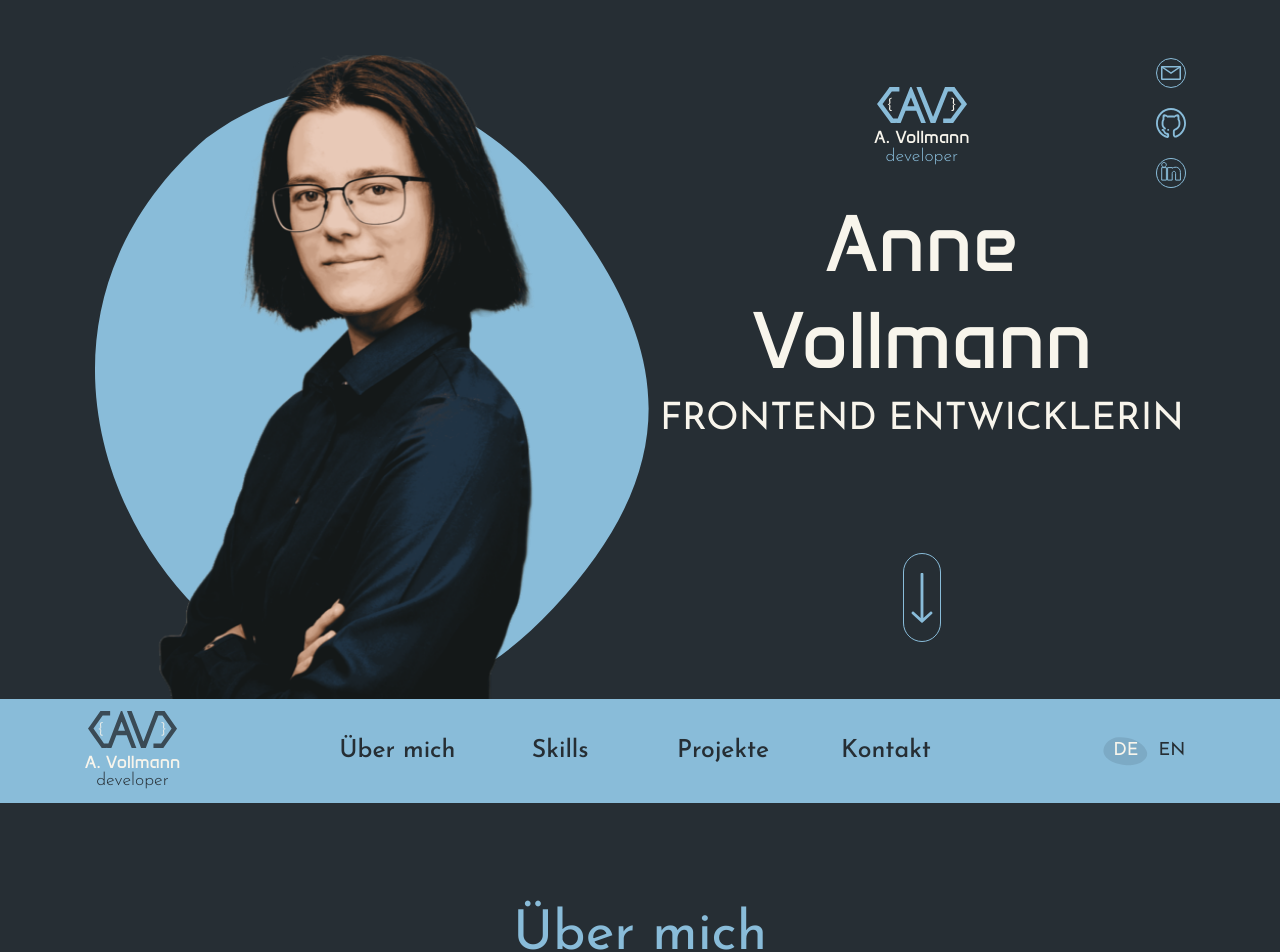
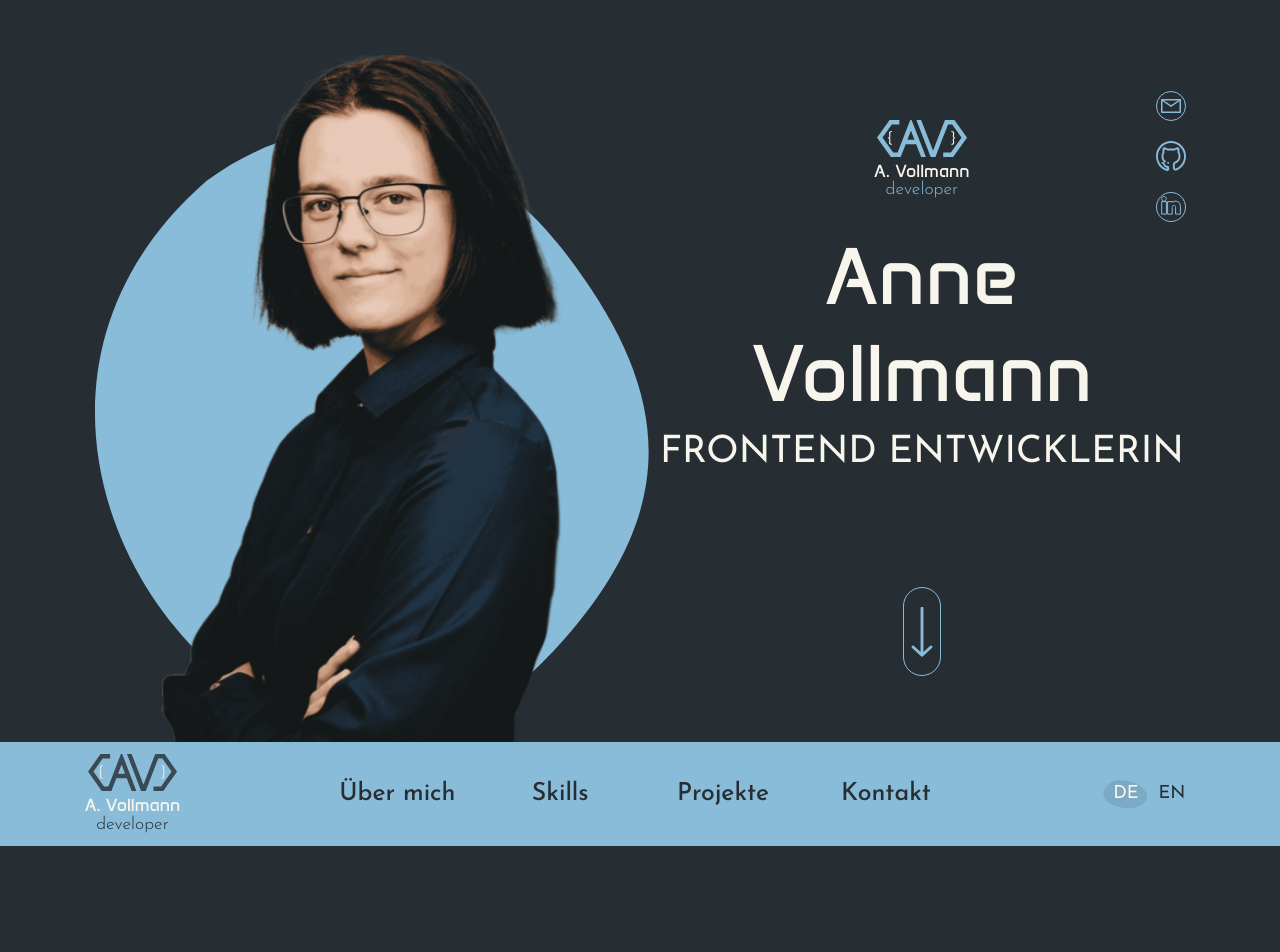
Before and after one commit to AnneVollmann/Anne-Vollmann-Portfolio, an Angular app: page / in a window 1280 px wide. Shown: the top 952 px of the page. Built offline with nearby package versions, Linux system fonts and the light colour scheme.

Commit message:
feedback implemented
- legals new html-structure
- landing page always 100vh
- references got a little more space

```diff
--- a/src/app/legal-notice/legal-notice.html
+++ b/src/app/legal-notice/legal-notice.html
@@ -1,7 +1,11 @@
-<section *ngIf="language == 'DE'">
+<section class="content">
+    <div class="legals-header">
         <a href="main-content" class="arrow-back">
             <img src="assets/icons/arrow_back.png" alt="back to previous page">
         </a>
+    </div>
+
+    <section *ngIf="language == 'DE'">
         <h1>Impressum</h1>
         <h2>Verantwortliche(r)</h2>
         <p>Anne Vollmann</p>
@@ -22,9 +26,6 @@
     </section>
 
     <section *ngIf="language == 'EN'">
-    <a href="main-content" class="arrow-back">
-        <img src="assets/icons/arrow_back.png" alt="back to previous page">
-    </a>
         <h1>Legal Notice</h1>
         <h2>Controller</h2>
         <p>Anne Vollmann</p>
@@ -39,7 +40,9 @@
         <p>Logo-Design by <a class="linkedin-link" href="https://www.linkedin.com/in/thomas-vollmann-b31a70268/"
                 target="_blank">Thomas Vollmann</a></p>
         <br><br>
-    <p><em>This legal notice was created with the help of the <a href="https://www.activemind.de/generatoren/impressum/"
-                target="_blank" rel="noopener">legal-notice-generator of activeMind AG </a>(Version
+        <p><em>This legal notice was created with the help of the <a
+                    href="https://www.activemind.de/generatoren/impressum/" target="_blank"
+                    rel="noopener">legal-notice-generator of activeMind AG </a>(Version
                 2024-07-21).</em></p>
     </section>
+</section>
--- a/src/app/legal-notice/legal-notice.scss
+++ b/src/app/legal-notice/legal-notice.scss
@@ -1,7 +1,8 @@
 @import '../shared/styles/legals.scss';
 
-section {
+.content {
     min-height: calc(100vh - calc(43.25rem - clamp(18.625rem, 28.3329rem + -10.7865vw, 24.625rem)));
+    padding: unset !important;
 
     @media (max-width: 550px) {
         min-height: calc(100vh - 244px);
--- a/src/app/legal-notice/legal-notice.ts
+++ b/src/app/legal-notice/legal-notice.ts
@@ -2,10 +2,11 @@ import { CommonModule } from '@angular/common';
 import { Component } from '@angular/core';
 import { LanguageAwareBase } from '../shared/base/language-aware.base';
 import { LanguageService } from '../shared/services/language.service';
+import { Navbar } from "../main-content/navbar/navbar";
 
 @Component({
   selector: 'app-legal-notice',
-  imports: [CommonModule],
+  imports: [CommonModule, Navbar],
   templateUrl: './legal-notice.html',
   styleUrl: './legal-notice.scss'
 })
--- a/src/app/main-content/landing-page/landing-page.scss
+++ b/src/app/main-content/landing-page/landing-page.scss
@@ -1,5 +1,10 @@
+section {
+    min-height: calc(100vh - 104px);
+    display: flex;
+}
+
 .hero {
-    height: calc(82.875rem - clamp(36.25rem, 62.9286rem + -29.6429vw, 46.625rem));
+    min-height: calc(82.875rem - clamp(36.25rem, 62.9286rem + -29.6429vw, 46.625rem));
     padding: var(--padding-main-primary);
     padding-top: calc(4.05rem - clamp(1.5rem, 4.2000rem + -3.0000vw, 2.55rem));
     gap: 8px;
@@ -10,11 +15,11 @@
 .anne-vollmann-photo {
     width: calc(65.875rem - clamp(28.75rem, 50.2857rem + -23.9286vw, 37.125rem));
     height: 100%;
-    min-height: 480px;
     padding-top: calc(2.125rem - clamp(0.75rem, 2.3571rem + -1.7857vw, 1.375rem));
     transition: all 0.5s ease-in-out;
     background-image: url('../../../../public/assets/icons/bg_shape_photo.svg');
     background-position: bottom !important;
+    align-content: flex-end;
 
     &:hover {
         transition: all 0.5s ease-in-out;
@@ -23,12 +28,15 @@
 
     img {
         height: 100%;
+        max-height: calc(97.5rem - clamp(45rem, 64.2857rem + -21.4286vw, 52.5rem));
+        max-width: 100%;
+        object-fit: cover;
     }
 }
 
 .headline {
     flex: 1;
-    padding-top: calc(2.186rem - clamp(0.5rem, 3.5497rem + -3.3886vw, 1.686rem));
+    padding-top: calc(6rem - clamp(2rem, 7.1429rem + -5.7143vw, 4rem));
     display: flex;
     flex-direction: column;
     justify-content: space-between;
@@ -80,10 +88,11 @@
 
 @media (max-width: 880px) {
     section {
-        min-height: 100vh;
+        min-height: calc(100vh - 122px);
     }
 
     .hero {
+        width: 100%;
         height: unset;
         padding-top: 0;
         flex-direction: column;
@@ -92,6 +101,7 @@
 
     .anne-vollmann-photo {
         width: calc(48.75rem - clamp(18.75rem, 36.4286rem + -32.1429vw, 30rem));
+        height: unset;
         min-height: calc(60rem - clamp(23.125rem, 44.7321rem + -39.2857vw, 36.875rem));
         margin-top: 12px;
         padding: 0;
--- a/src/app/main-content/references/references.scss
+++ b/src/app/main-content/references/references.scss
@@ -42,7 +42,7 @@ h2 {
 
     .quote {
         width: calc(41.5rem - clamp(17.625rem, 33.6964rem + -17.8571vw, 23.875rem));
-        height: calc(19.6rem - clamp(7.5rem, 19.3286rem + -13.1429vw, 12.1rem));
+        height: calc(21.299999999999997rem - clamp(9.2rem, 16.6571rem + -8.2857vw, 12.1rem));
         font-size: calc(2.125rem - clamp(1rem, 1.1607rem + -0.1786vw, 1.125rem));
         text-align: center;
         overflow: auto;
@@ -73,9 +73,3 @@ h2 {
         padding: 0 clamp(0rem, 1.7679rem + -3.2143vw, 1.125rem);
     }
 }
-
-@media (max-width: 550px) {
-    .reference .quote {
-        text-align: left;
-    }
-}
--- a/src/app/privacy-policy/privacy-policy.html
+++ b/src/app/privacy-policy/privacy-policy.html
@@ -1,7 +1,9 @@
-<section *ngIf="language == 'DE'">
+<div class="legals-header">
     <a href="main-content" class="arrow-back">
         <img src="assets/icons/arrow_back.png" alt="back to previous page">
     </a>
+</div>
+<section *ngIf="language == 'DE'">
     <h1>Datenschutz<div class="word-break-small-screen">-<br></div>hinweise</h1>
     <h2>Verantwortlicher</h2>
     <p>Verantwortlicher im Sinne der Datenschutzgesetze, insbesondere der EU-Datenschutz-Grundverordnung (DSGVO),
@@ -99,9 +101,6 @@
 </section>
 
 <section *ngIf="language == 'EN'">
-    <a href="main-content" class="arrow-back">
-        <img src="assets/icons/arrow_back.png" alt="back to previous page">
-    </a>
     <h1>Privacy Notice</h1>
     <h2>Controller</h2>
     <p>The controller within the meaning of data protection laws, in particular the EU General Data Protection
--- a/src/app/shared/styles/legals.scss
+++ b/src/app/shared/styles/legals.scss
@@ -1,6 +1,6 @@
-section {
+section,
+.legals-header {
     padding: var(--padding-main-secondary);
-    padding-top: calc(11.5rem - clamp(4rem, 8.5000rem + -5.0000vw, 7.5rem));
     overflow: hidden;
 
     >* {
@@ -40,6 +40,7 @@ h3 {
 
 .arrow-back {
     width: 100%;
+    padding-top: calc(11.5rem - clamp(4rem, 8.5000rem + -5.0000vw, 7.5rem));
     padding-bottom: clamp(1rem, 1.6429rem + -0.7143vw, 1.5rem);
     display: flex;
     justify-content: flex-end;
--- a/src/styles.scss
+++ b/src/styles.scss
@@ -93,8 +93,8 @@ h1 {
 }
 
 h2 {
-  padding-top: calc(11.5rem - clamp(5rem, 6.9286rem + -2.1429vw, 6.5rem));
-  padding-bottom: calc(7.5rem - clamp(2.5rem, 5.7143rem + -3.5714vw, 5rem));
+  padding-top: calc(13.5rem - clamp(6rem, 7.9286rem + -2.1429vw, 7.5rem));
+  padding-bottom: calc(5.5rem - clamp(1.5rem, 4.7143rem + -3.5714vw, 4rem));
   font-size: var(--fontsize-h2);
   color: var(--color-secondary);
   text-align: center;
```
Lines whose indentation alone changed are shown as unchanged.
